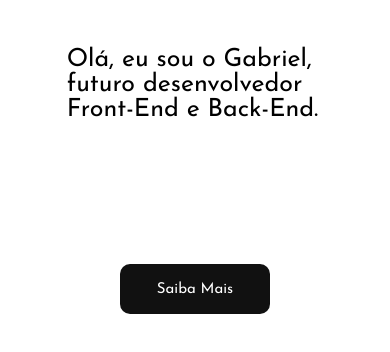
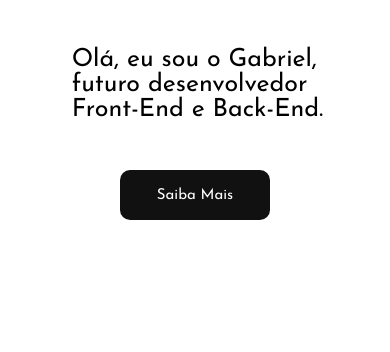
Before and after one commit to BielJdck/BielJdck.github.io, a plain HTML site: page index.html in a window 390 px wide. Shown: the part 230-582 px from the top of the page. Drawn offline with Linux system fonts and the light colour scheme; a web font is replaced by a local one.

Commit message:
responsive

```diff
--- a/css/responsivo.css
+++ b/css/responsivo.css
@@ -31,7 +31,7 @@
     display: flex;
     justify-content: center;
     font-size: 25px;
-    margin-left: -5px;
+    margin-left: 5px;
   }
 
   aside {
@@ -40,10 +40,10 @@
   }
 
   .glow-on-hover {
-    position: fixed;
-    bottom: 300px;
+    position: relative;
+    bottom: -40px;
     left: 50%;
-    margin-top: -15px;
+    margin-top: -40px;
     transform: translateX(-50%);
 
   }
```
